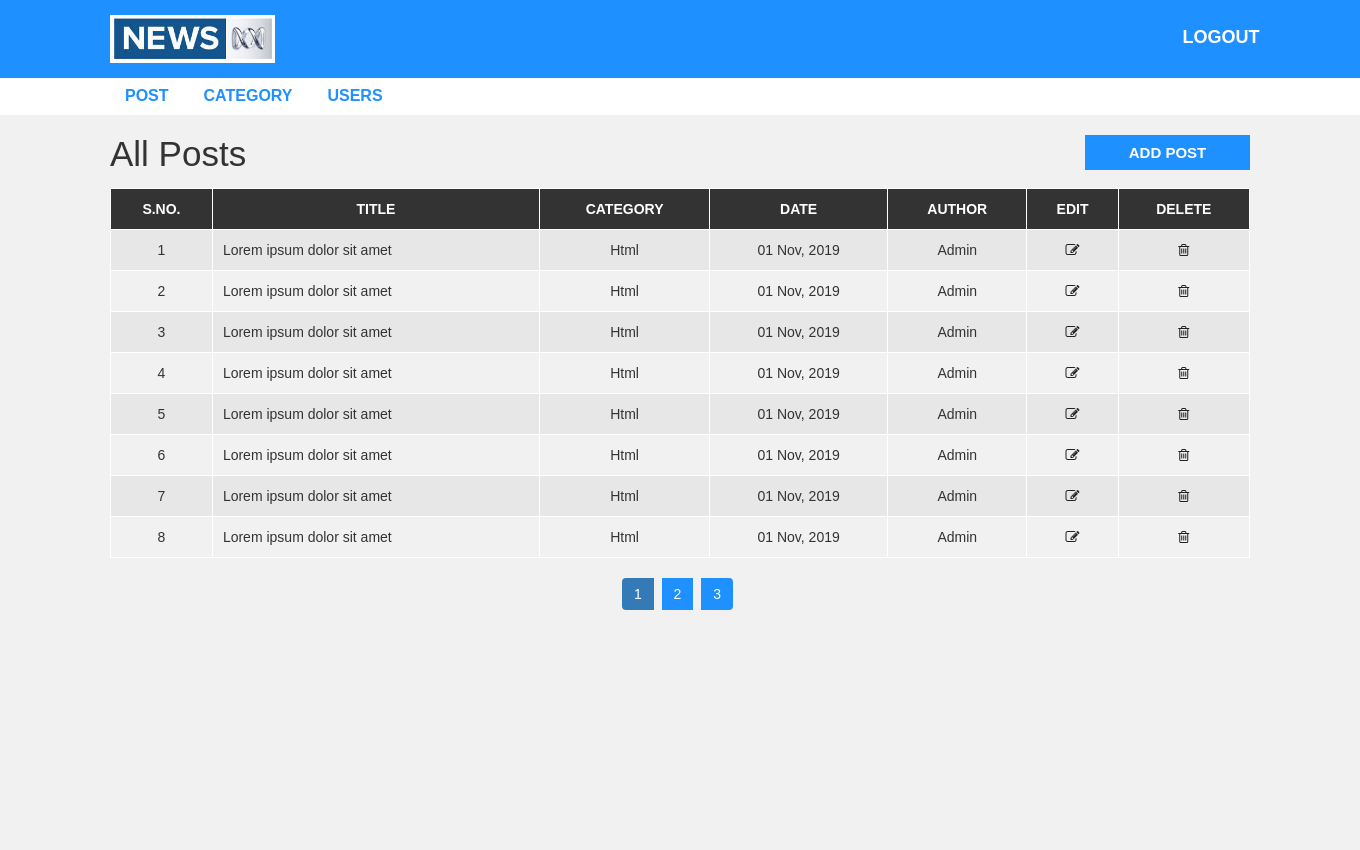
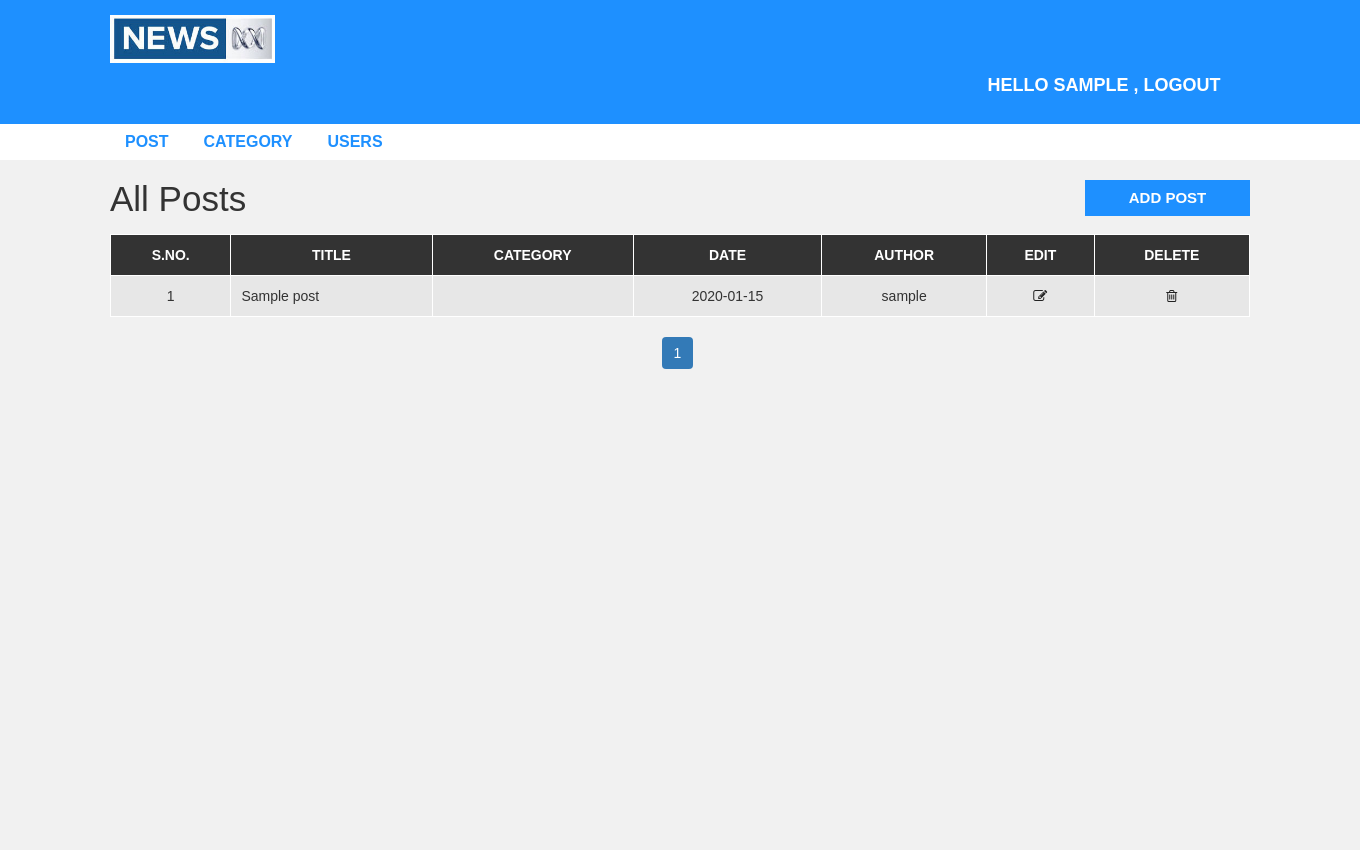
Before and after one commit to kaBeer8826/Blogsite_PHP, a PHP site: page /news/admin/post.php in a window 1360 px wide. Shown: the top 850 px of the page. Run offline with PHP 8.4, Linux system fonts and the light colour scheme; the visitor is signed in with stand-in values (Sample User, id 1); tables that the repository leaves empty hold one stand-in row (values such as "Sample post").

Commit message:
post feature added

```diff
--- a/admin/delete-user.php
+++ b/admin/delete-user.php
@@ -1,6 +1,9 @@
 <?php
 include "config.php";
+if($_SESSION['user_role'] == 0){
 
+  header('Location: {$hostname}/admin/post.php');
+}
 if (!isset($_GET['id'])) {
     die("ID Not Set");
 }
--- a/admin/header.php
+++ b/admin/header.php
@@ -36,8 +36,10 @@ if(!isset($_SESSION['user_id'])){
                     </div>
                     <!-- /LOGO -->
                       <!-- LOGO-Out -->
-                    <div class="col-md-offset-9  col-md-1">
-                        <a href="logout.php" class="admin-logout" >logout</a>
+                    <div class="col-md-offset-9 col-md-4">
+                        <a href="logout.php" class="admin-logout">
+                            Hello <?php echo $_SESSION['username']; ?> ,  logout
+                        </a>
                     </div>
                     <!-- /LOGO-Out -->
                 </div>
--- a/admin/post.php
+++ b/admin/post.php
@@ -9,6 +9,33 @@
                 <a class="add-new" href="add-post.php">add post</a>
             </div>
             <div class="col-md-12">
+
+                <?php
+                include "config.php";
+                $limit = 3;
+                if (isset($_GET['page'])) {
+                    $page = $_GET['page'];
+                    $offset = ($page - 1) * $limit;
+                } else {
+                    $page = 1;
+                    $offset = 0;
+                }
+                if ($_SESSION['user_role'] == '1') {
+                    $sql = "SELECT post.post_id, post.title, post.description, category.category_name, post.post_date, user.username FROM post
+                LEFT JOIN category ON post.category = category.category_id
+                LEFT JOIN user ON post.author = user.user_id
+                ORDER BY post.post_id DESC LIMIT {$offset}, {$limit}";
+                } elseif ($_SESSION['user_role'] == '0') {
+                    $sql = "SELECT post.post_id, post.title, post.description, category.category_name, post.post_date, user.username FROM post
+                    LEFT JOIN category ON post.category = category.category_id
+                    LEFT JOIN user ON post.author = user.user_id
+                    WHERE post.author = {$_SESSION['user_id']}
+                    ORDER BY post.post_id DESC LIMIT {$offset}, {$limit}";
+                }
+
+                $result = mysqli_query($conn, $sql) or die("Query Failed.");
+                if (mysqli_num_rows($result) > 0) {
+                ?>
                     <table class="content-table">
                         <thead>
                             <th>S.No.</th>
@@ -20,85 +47,46 @@
                             <th>Delete</th>
                         </thead>
                         <tbody>
+                            <?php while ($row = mysqli_fetch_assoc($result)) { ?>
                                 <tr>
-                              <td class='id'>1</td>
-                              <td>Lorem ipsum dolor sit amet</td>
-                              <td>Html</td>
-                              <td>01 Nov, 2019</td>
-                              <td>Admin</td>
+                                    <td class='id'><?php echo $row['post_id']; ?></td>
+                                    <td><?php echo $row['title']; ?></td>
+                                    <td><?php echo $row['category_name']; ?></td>
+                                    <td><?php echo $row['post_date']; ?></td>
+                                    <td><?php echo $row['username']; ?></td>
                                     <td class='edit'><a href='update-post.php'><i class='fa fa-edit'></i></a></td>
                                     <td class='delete'><a href='delete-post.php'><i class='fa fa-trash-o'></i></a></td>
                                 </tr>
-                          <tr>
-                              <td class='id'>2</td>
-                              <td>Lorem ipsum dolor sit amet</td>
-                              <td>Html</td>
-                              <td>01 Nov, 2019</td>
-                              <td>Admin</td>
-                              <td class='edit'><a href='update-post.php'><i class='fa fa-edit'></i></a></td>
-                              <td class='delete'><a href='delete-post.php'><i class='fa fa-trash-o'></i></a></td>
-                          </tr>
-                          <tr>
-                              <td class='id'>3</td>
-                              <td>Lorem ipsum dolor sit amet</td>
-                              <td>Html</td>
-                              <td>01 Nov, 2019</td>
-                              <td>Admin</td>
-                              <td class='edit'><a href='update-post.php'><i class='fa fa-edit'></i></a></td>
-                              <td class='delete'><a href='delete-post.php'><i class='fa fa-trash-o'></i></a></td>
-                          </tr>
-                          <tr>
-                              <td class='id'>4</td>
-                              <td>Lorem ipsum dolor sit amet</td>
-                              <td>Html</td>
-                              <td>01 Nov, 2019</td>
-                              <td>Admin</td>
-                              <td class='edit'><a href='update-post.php'><i class='fa fa-edit'></i></a></td>
-                              <td class='delete'><a href='delete-post.php'><i class='fa fa-trash-o'></i></a></td>
-                          </tr>
-                          <tr>
-                              <td class='id'>5</td>
-                              <td>Lorem ipsum dolor sit amet</td>
-                              <td>Html</td>
-                              <td>01 Nov, 2019</td>
-                              <td>Admin</td>
-                              <td class='edit'><a href='update-post.php'><i class='fa fa-edit'></i></a></td>
-                              <td class='delete'><a href='delete-post.php'><i class='fa fa-trash-o'></i></a></td>
-                          </tr>
-                          <tr>
-                              <td class='id'>6</td>
-                              <td>Lorem ipsum dolor sit amet</td>
-                              <td>Html</td>
-                              <td>01 Nov, 2019</td>
-                              <td>Admin</td>
-                              <td class='edit'><a href='update-post.php'><i class='fa fa-edit'></i></a></td>
-                              <td class='delete'><a href='delete-post.php'><i class='fa fa-trash-o'></i></a></td>
-                          </tr>
-                          <tr>
-                              <td class='id'>7</td>
-                              <td>Lorem ipsum dolor sit amet</td>
-                              <td>Html</td>
-                              <td>01 Nov, 2019</td>
-                              <td>Admin</td>
-                              <td class='edit'><a href='update-post.php'><i class='fa fa-edit'></i></a></td>
-                              <td class='delete'><a href='delete-post.php'><i class='fa fa-trash-o'></i></a></td>
-                          </tr>
-                          <tr>
-                              <td class='id'>8</td>
-                              <td>Lorem ipsum dolor sit amet</td>
-                              <td>Html</td>
-                              <td>01 Nov, 2019</td>
-                              <td>Admin</td>
-                              <td class='edit'><a href='update-post.php'><i class='fa fa-edit'></i></a></td>
-                              <td class='delete'><a href='delete-post.php'><i class='fa fa-trash-o'></i></a></td>
-                          </tr>
+                            <?php } ?>
                         </tbody>
                     </table>
-                  <ul class='pagination admin-pagination'>
-                      <li class="active"><a>1</a></li>
-                      <li><a>2</a></li>
-                      <li><a>3</a></li>
-                  </ul>
+                <?php }
+                $sql1 = "SELECT * FROM post";
+                $result1 = mysqli_query($conn, $sql1) or die("Query Failed.");
+
+                if (mysqli_num_rows($result1) > 0) {
+                    $total_records = mysqli_num_rows($result1);
+
+                    $total_pages = ceil($total_records / $limit);
+                    echo  "<ul class='pagination admin-pagination'>";
+                    if ($page > 1) {
+                        echo '<li><a href="post.php?page=' . ($page - 1) . '">Prev</a></li>';
+                    }
+                    for ($i = 1; $i <= $total_pages; $i++) {
+                        if ($i == $page) {
+                            $active = "active";
+                        } else {
+                            $active = "";
+                        }
+                        echo "<li class='" . $active . "'><a href='?page={$i}'>{$i}</a></li>";
+                    }
+                    if ($page < $total_pages) {
+                        echo '<li><a href="post.php?page=' . ($page + 1) . '">Next</a></li>';
+                    }
+                    echo "</ul>";
+                }
+                ?>
+
             </div>
         </div>
     </div>
```
Also changed, not shown: admin/add-category.php (+26 -2 lines), admin/add-post.php (+13 -2 lines), admin/category.php (+68 -53 lines), admin/delete-category.php (added, +17 -0 lines), admin/save-post.php (added, +56 -0 lines), admin/update-category.php (+38 -6 lines), admin/update-user.php (+6 -1 lines), admin/users.php (+8 -1 lines), admin/upload/Sign.jpg (added), admin/upload/logo.png (added), admin/upload/user.png (added). Lines whose indentation alone changed are shown as unchanged.
